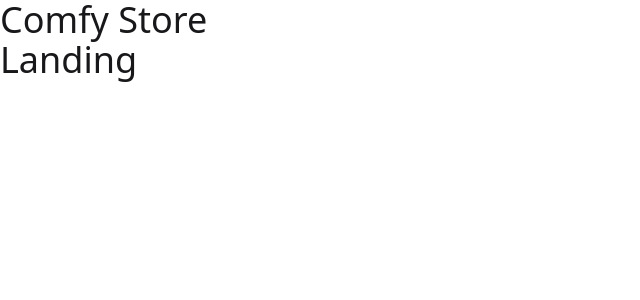
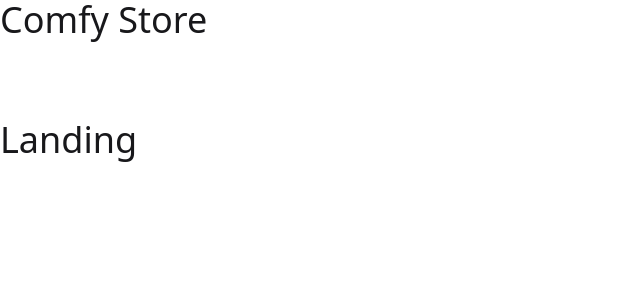
Before and after one commit to omidsdgi/comfy-store, a React (Vite) app: page / in a window 1280 px wide. Shown: the top 300 px of the page, without its empty margins (0-640 px from the left). Built offline with nearby package versions, Linux system fonts and the light colour scheme.

Commit message:
style (home-layout): add style to outlet

```diff
--- a/src/pages/HomeLayout.jsx
+++ b/src/pages/HomeLayout.jsx
@@ -6,7 +6,9 @@ const HomeLayout = () => {
             <nav>
                 <span className='text-4xl'>Comfy Store</span>
             </nav>
+            <section className='align-element py-20'>
             <Outlet/>
+            </section>
         </>
     );
 };
```
